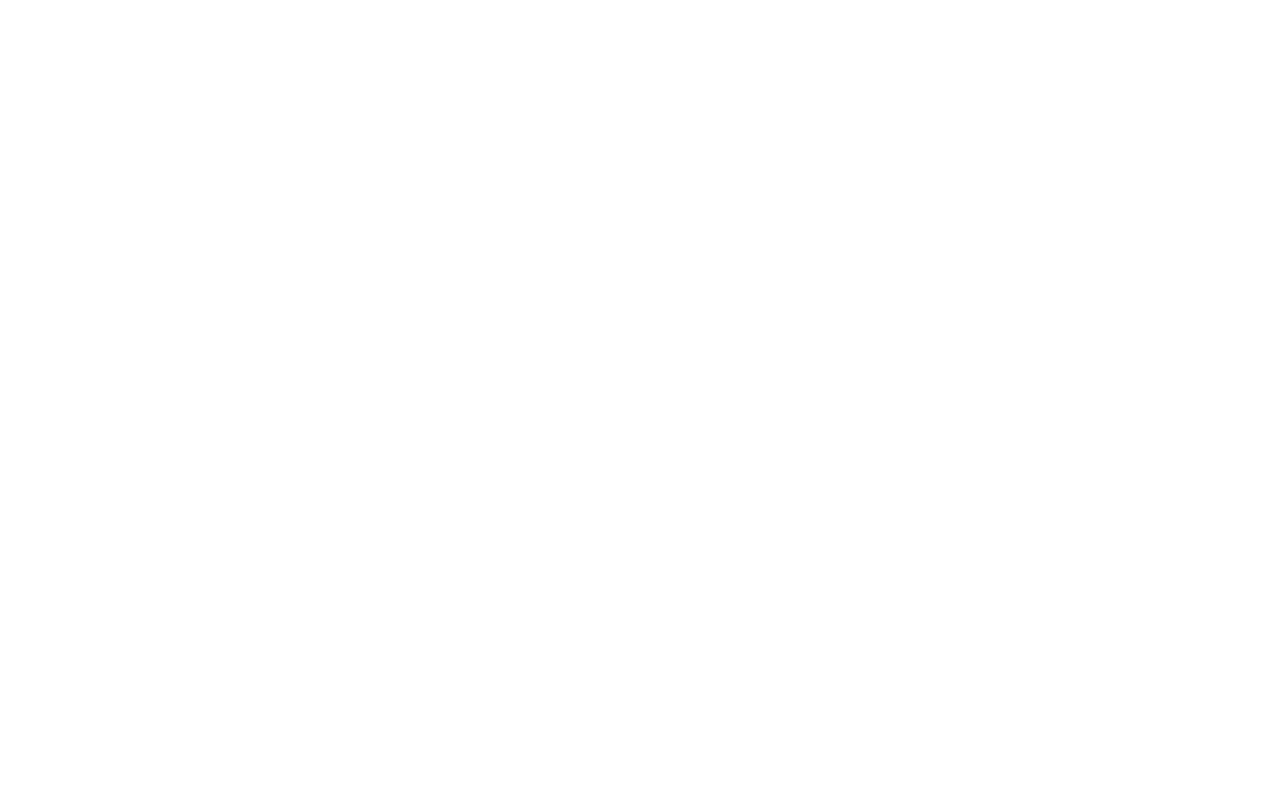
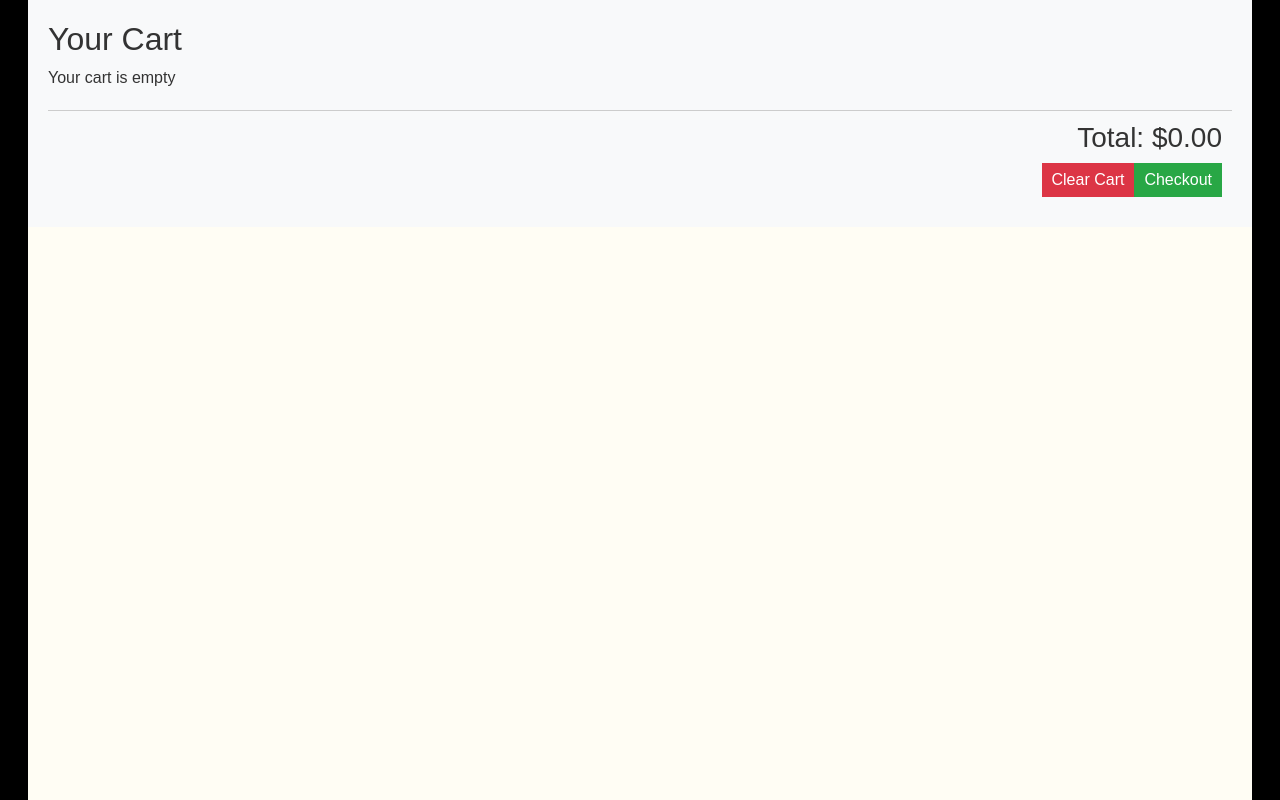
Before and after one commit to Ahsan-Asim/ArtVerse_FYP, a React (Create React App) app in the folder artverse_frontend/: page /cartpage in a window 1280 px wide. Before the commit this address had no page. Shown: the top 800 px of the page. Built offline with nearby package versions, Linux system fonts and the light colour scheme; a small style sheet from the web is missing.

Commit message:
add to cart

```diff
--- a/artverse_frontend/package.json
+++ b/artverse_frontend/package.json
@@ -4,6 +4,7 @@
   "private": true,
   "dependencies": {
     "@react-oauth/google": "^0.12.1",
+    "@reduxjs/toolkit": "^2.3.0",
     "@testing-library/jest-dom": "^5.17.0",
     "@testing-library/react": "^13.4.0",
     "@testing-library/user-event": "^13.5.0",
@@ -13,8 +14,10 @@
     "jsonwebtoken": "^9.0.2",
     "react": "^18.3.1",
     "react-dom": "^18.3.1",
+    "react-redux": "^9.1.2",
     "react-router-dom": "^6.28.0",
     "react-scripts": "^5.0.1",
+    "redux": "^5.0.1",
     "web-vitals": "^2.1.4"
   },
   "scripts": {
--- a/artverse_frontend/src/App.js
+++ b/artverse_frontend/src/App.js
@@ -13,7 +13,7 @@
 import Profile from './pages/profile';
 import Artist_studio from './pages/Artist_studio';
 import Upload_Artwork from './pages/Upload_Artwork';
-
+import CartPage from './pages/CartPage.js';
 
 
 function App() {
@@ -33,6 +33,9 @@
             <Route path="/become-artist" element={<Become_Artist />} />
             <Route path="/artist_studio" element={<Artist_studio />} />
             <Route path="/upload_artwork" element={<Upload_Artwork />} />
+            <Route path="/cartpage" element={<CartPage />} />
+
+
           </Routes>
         </div>
       </Router>
--- /dev/null
+++ b/artverse_frontend/src/Redux_store/Store.js
@@ -0,0 +1,10 @@
+import { configureStore } from '@reduxjs/toolkit'
+import cartReducer from '../feature/slice/Add_to_cart_slice.js';
+
+const store = configureStore({
+    reducer: {
+      cart: cartReducer,  // Add your cart slice here
+    },
+  });
+
+  export default store;  // Make sure to use default export
--- /dev/null
+++ b/artverse_frontend/src/components/Item_cart.js
@@ -0,0 +1,57 @@
+import React from "react";
+import { useSelector, useDispatch } from "react-redux";
+import { addToCart, removeFromCart, clearCart } from "../feature/slice/Add_to_cart_slice.js";
+import "../styles/Cart.css"; // Include custom styles
+
+const Cart = () => {
+  const cartItems = useSelector((state) => state.cart.items); // Get items from Redux state
+  const dispatch = useDispatch();
+
+  const handleAddToCart = (item) => {
+    dispatch(addToCart(item));
+  };
+
+  const handleRemove = (id) => {
+    dispatch(removeFromCart({ id }));
+  };
+
+  const handleClearCart = () => {
+    dispatch(clearCart());
+  };
+
+  const totalPrice = cartItems.reduce((total, item) => total + item.price * item.quantity, 0);
+
+  return (
+    <div className="cart-page">
+      <h2>Your Cart</h2>
+      {cartItems.length === 0 ? (
+        <p>Your cart is empty</p>
+      ) : (
+        <div className="cart-items">
+          {cartItems.map((item) => (
+            <div className="cart-item" key={item.id}>
+              <img src={item.image} alt={item.name} className="item-image" />
+              <div className="item-details">
+                <h3>{item.name}</h3>
+                <p>{item.description}</p>
+                <p>Price: ${item.price}</p>
+                <p>Quantity: {item.quantity}</p>
+              </div>
+              <div className="item-actions">
+                <button onClick={() => handleAddToCart(item)}>Add</button>
+                <button onClick={() => handleRemove(item.id)}>Remove</button>
+              </div>
+            </div>
+          ))}
+        </div>
+      )}
+      <div className="cart-summary">
+        <h3>Total: ${totalPrice.toFixed(2)}</h3>
+        <button className="clear-cart-btn" onClick={handleClearCart}>Clear Cart</button>
+        <button className="checkout-btn">Checkout</button>
+      </div>
+    </div>
+  );
+};
+
+export default Cart;
--- /dev/null
+++ b/artverse_frontend/src/feature/slice/Add_to_cart_slice.js
@@ -0,0 +1,34 @@
+// cartSlice.js
+import { createSlice } from '@reduxjs/toolkit';
+
+const cartSlice = createSlice({
+  name: 'cart',
+  initialState: {
+    items: [],
+  },
+  reducers: {
+    addToCart: (state, action) => {
+      // Check if the item is already in the cart
+      const itemIndex = state.items.findIndex(
+        (item) => item.id === action.payload.id
+      );
+      if (itemIndex === -1) {
+        state.items.push(action.payload);  // If not, add it to the cart
+      } else {
+        state.items[itemIndex].quantity += 1;  // If yes, increase the quantity
+      }
+    },
+    removeFromCart: (state, action) => {
+      state.items = state.items.filter((item) => item.id !== action.payload.id);
+    },
+    clearCart: (state) => {
+      state.items = [];
+    },
+  },
+});
+
+// Export the actions
+export const { addToCart, removeFromCart, clearCart } = cartSlice.actions;
+
+// Export the reducer to be used in the store
+export default cartSlice.reducer;
--- a/artverse_frontend/src/index.js
+++ b/artverse_frontend/src/index.js
@@ -5,13 +5,16 @@
 import reportWebVitals from './reportWebVitals';
 import 'bootstrap/dist/css/bootstrap.min.css';
 /* src/styles/RightSectionSignin.css */
-
+import { Provider } from 'react-redux';
+import store from './Redux_store/Store.js';
 
 
 const root = ReactDOM.createRoot(document.getElementById('root'));
 root.render(
   <React.StrictMode>
+    <Provider store={store}>
     <App />
+    </Provider>
   </React.StrictMode>
 );
 
--- /dev/null
+++ b/artverse_frontend/src/pages/CartPage.js
@@ -0,0 +1,12 @@
+import React from 'react'
+import Item_cart from '../components/Item_cart.js';
+import '../styles/Cart_page.css'
+function CartPage() {
+  return (
+    <div className='cartpage'>
+      <Item_cart/>
+    </div>
+  )
+}
+
+export default CartPage
--- /dev/null
+++ b/artverse_frontend/src/styles/Cart.css
@@ -0,0 +1,67 @@
+/* Cart.css */
+.cart-page {
+    padding: 20px;
+    background-color: #f8f9fa;
+    color: #333;
+    font-family: Arial, sans-serif;
+  }
+
+  .cart-items {
+    display: flex;
+    flex-direction: column;
+    gap: 20px;
+  }
+
+  .cart-item {
+    display: flex;
+    gap: 20px;
+    padding: 10px;
+    border: 1px solid #ccc;
+    border-radius: 8px;
+    background-color: #fff;
+  }
+
+  .item-image {
+    width: 100px;
+    height: 100px;
+    object-fit: cover;
+    border-radius: 8px;
+  }
+
+  .item-details {
+    flex: 1;
+  }
+
+  .item-actions {
+    display: flex;
+    flex-direction: column;
+    gap: 10px;
+  }
+
+  button {
+    padding: 5px 10px;
+    border: none;
+    border-radius: 4px;
+    cursor: pointer;
+  }
+
+  button:hover {
+    opacity: 0.9;
+  }
+
+  .clear-cart-btn {
+    background-color: #dc3545;
+    color: #fff;
+  }
+
+  .checkout-btn {
+    background-color: #28a745;
+    color: #fff;
+  }
+
+  .cart-summary {
+    margin-top: 20px;
+    padding: 10px;
+    border-top: 1px solid #ccc;
+    text-align: right;
+  }
--- /dev/null
+++ b/artverse_frontend/src/styles/Cart_page.css
@@ -0,0 +1,9 @@
+.cartpage{
+  width: 1224px;
+  height: 2060px;
+  position: relative;
+  border-radius: 30px;
+  background: rgba(255, 253, 244, 1);
+  box-sizing: border-box; /* Ensures padding is included in width/height */
+  margin: 0px auto; /*Center the component horizontally*/
+}
```
Also changed, not shown: 1 other file (tests, documents, lock files or other folders).
